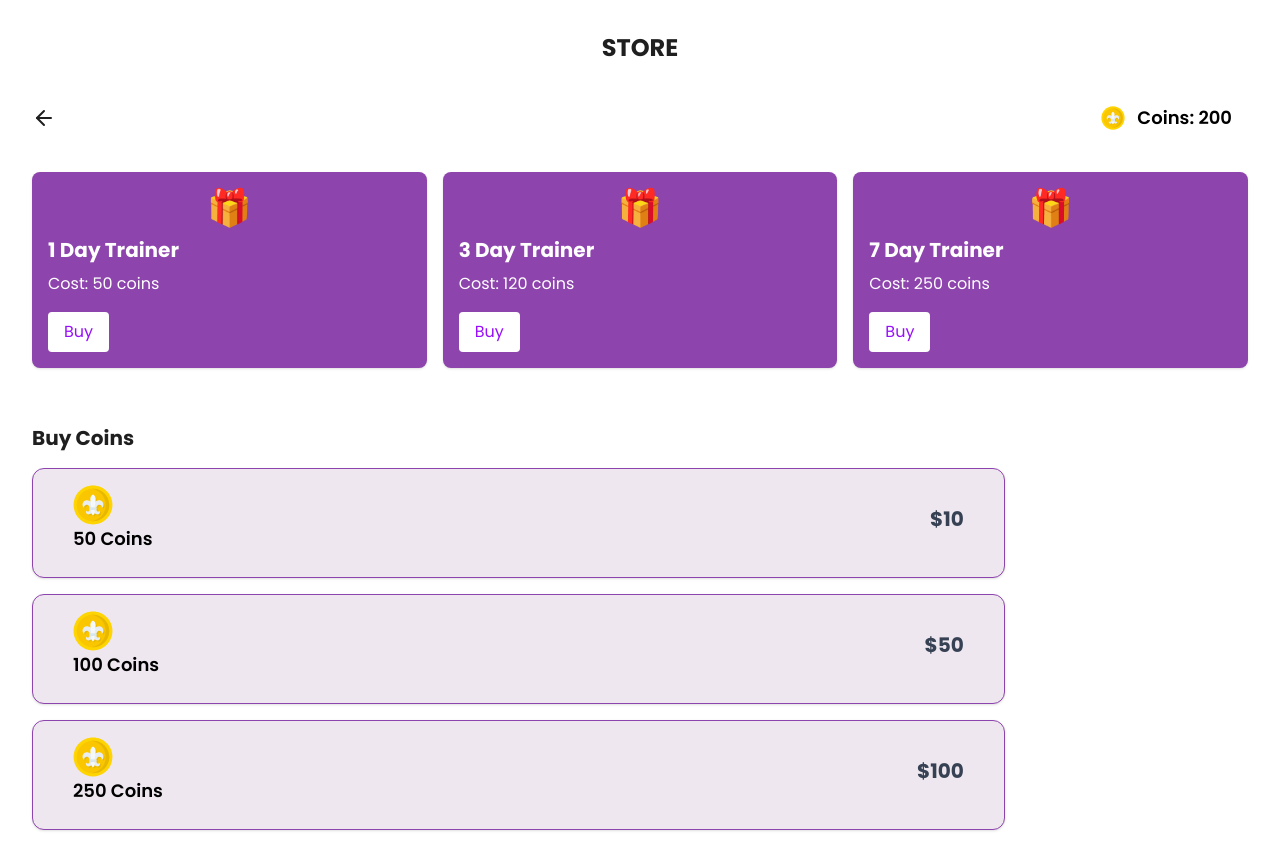
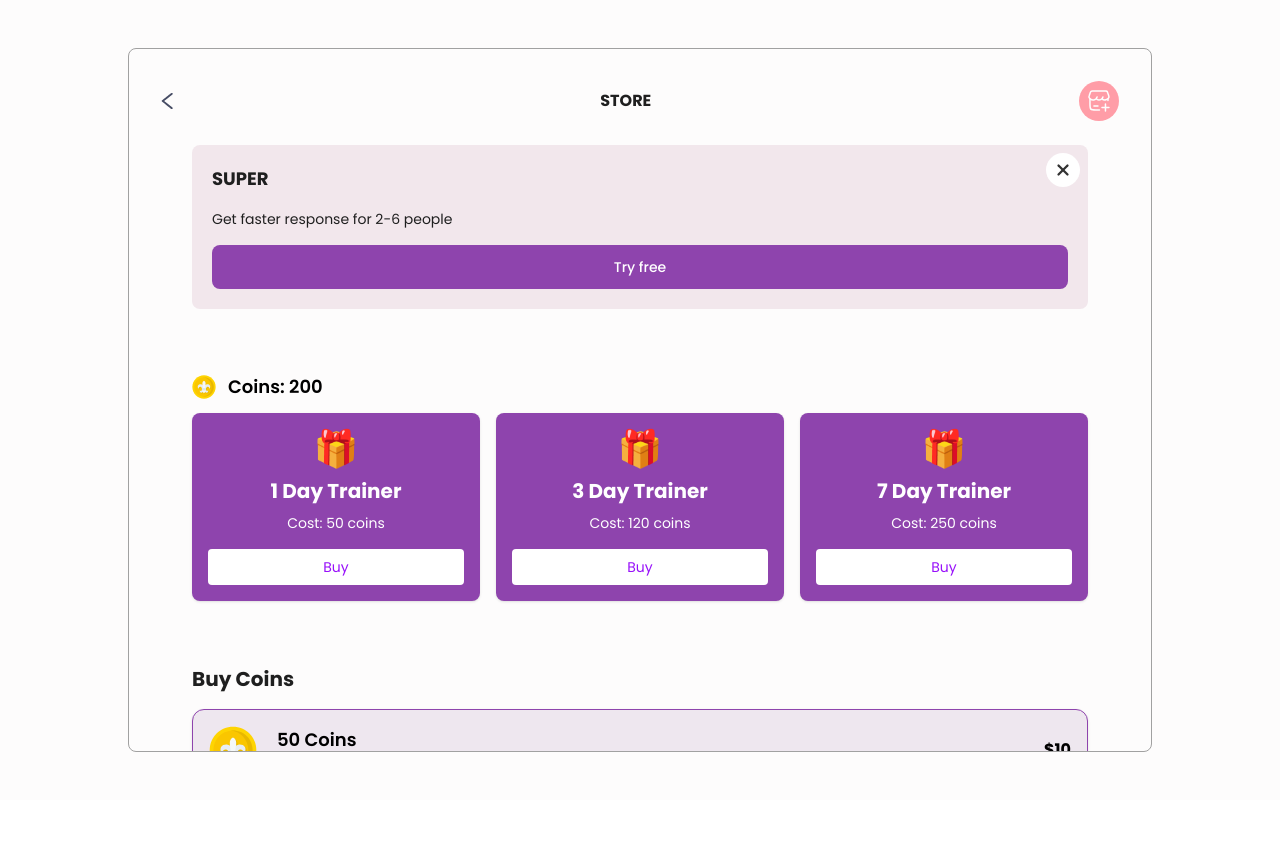
Before and after one commit to JasmondWorks/momo_the-dynamos_nithub, a React (Vite) app in the folder frontend/: page /store-page in a window 1280 px wide. After the commit the page ends 800 px from the top, so only its background shows below. Built offline with nearby package versions, Linux system fonts and the light colour scheme.

Commit message:
complete the store ui

```diff
--- a/frontend/src/component/borderLayout.jsx
+++ b/frontend/src/component/borderLayout.jsx
@@ -1,7 +1,7 @@
 const BorderLayout = ({ children, className = "" }) => {
   return (
     <div className={`${className} p-6 lg:p-12 h-[100vh] bg-[#fdfcfc]`}>
-      <div className="border border-neutral-400 rounded-lg h-full max-w-5xl mx-auto text-sm relative">
+      <div className="border border-neutral-400 rounded-lg h-full max-w-5xl mx-auto text-sm relative overflow-auto">
         {children}
       </div>
     </div>
--- a/frontend/src/component/navbar.jsx
+++ b/frontend/src/component/navbar.jsx
@@ -58,7 +58,9 @@ function Navbar() {
 
       <div className="flex gap-3 items-center">
         <div className="justify-end gap-2 items-center flex">
-          <img src={coin} alt="momo coin" className="h-10" />
+          <Link to="/store-page">
+            <img src={coin} alt="momo coin" className="h-10" />
+          </Link>
           <p className="text-black size-6">140</p>
           <img src={momoFrame} className="h-12 md:h-14" alt="momo frame" />
         </div>
--- a/frontend/src/component/store/buyCoin.jsx
+++ b/frontend/src/component/store/buyCoin.jsx
@@ -1,38 +1,43 @@
-import React from 'react';
+import React from "react";
 //import momoCoin from "../assets/momoCoin.svg"
-import momoCoin from "../../assets/momoCoin.svg"
+import momoCoin from "../../assets/momoCoin.svg";
 
 const coinPackages = [
-  { id: 1, amount: 50, price: '$10' },
-  { id: 2, amount: 100, price: '$50' },
-  { id: 3, amount: 250, price: '$100' },
+  { id: 1, amount: 50, price: "$10" },
+  { id: 2, amount: 100, price: "$50" },
+  { id: 3, amount: 250, price: "$100" },
 ];
 
 function BuyCoins() {
   const handleBuy = (packageItem) => {
     // Redirect to payment gateway URL
     const paymentURL = `https://example-payment.com/pay?coins=${packageItem.amount}&price=${packageItem.price}`;
-    window.open(paymentURL, '_blank'); // opens in a new tab
+    window.open(paymentURL, "_blank"); // opens in a new tab
   };
 
   return (
     <div className="mt-8">
       <h2 className="text-xl font-bold mb-4">Buy Coins</h2>
-      <div className="flex gap-4 flex-col rounded-full" onClick={() => handleBuy(pkg)}
-               >
+      <div
+        className="flex gap-4 flex-col rounded-full"
+        onClick={() => handleBuy(pkg)}
+      >
         {coinPackages.map((pkg) => (
           <div
             onClick={() => handleBuy(pkg)}
             key={pkg.id}
-        className="bg-[#EEE7EF] border border-[#8E44AD] text-black p-4 rounded-xl min-w-[150px] text-center shadow  hover:bg-[#8E44AD] cursor-pointer w-[80%]"
+            className="bg-[#EEE7EF] w-full border border-[#8E44AD] text-black p-4 rounded-xl min-w-[150px] shadow  hover:bg-[#8E44AD] hover:text-white cursor-pointer"
           >
-            <div className='flex justify-between items-center pr-6 pl-6'>
-            <div className="text-3xl mb-2">
-                <img src={momoCoin} alt="" />
-                 <p className="text-lg font-semibold">{pkg.amount} Coins</p>
-            </div>
+            <div className="flex justify-between items-center">
+              <div className="flex gap-5 items-center">
+                <img src={momoCoin} alt="" className="h-12" />
+                <div className="h-full flex flex-col justify-between">
+                  <p className="font-semibold text-lg">{pkg.amount} Coins</p>
+                  <p className="opacity-70">Discounted price</p>
+                </div>
+              </div>
 
-            <p className="text-xl font-bold text-gray-700 mb-2">{pkg.price}</p>
+              <p className="text-base font-bold">{pkg.price}</p>
             </div>
             {/* <button
               onClick={() => handleBuy(pkg)}
--- a/frontend/src/component/store/coinDisplay.jsx
+++ b/frontend/src/component/store/coinDisplay.jsx
@@ -1,13 +1,12 @@
-import React from 'react';
-import momoCoin from "../../assets/momoCoin.svg"
+import React from "react";
+import momoCoin from "../../assets/momoCoin.svg";
 
 function CoinDisplay({ coins }) {
   return (
     <div className="text-right text-lg font-semibold text-black">
-        <span className='flex justify-end items-center gap-3 p-4' >
-    <img src={momoCoin} alt="" className='size-6' />   Coins: {coins}
-
-        </span>
+      <span className="flex justify-end items-center gap-3">
+        <img src={momoCoin} alt="" className="size-6" /> Coins: {coins}
+      </span>
     </div>
   );
 }
--- a/frontend/src/component/store/productCard.jsx
+++ b/frontend/src/component/store/productCard.jsx
@@ -1,14 +1,14 @@
-import React from 'react';
+import React from "react";
 
 function ProductCard({ product, onBuy }) {
   return (
-    <div className="bg-[#8E44AD] text-white p-4 rounded-lg shadow">
+    <div className="bg-[#8E44AD] text-white text-center p-4 rounded-lg shadow">
       <div className="text-4xl text-center mb-2">🎁</div>
       <h3 className="text-xl font-bold">{product.name}</h3>
       <p className="mt-2">Cost: {product.cost} coins</p>
       <button
         onClick={() => onBuy(product)}
-        className="mt-4 bg-white text-purple-600 px-4 py-2 rounded hover:bg-purple-100 cursor-pointer"
+        className="mt-4 bg-white w-full text-purple-600 px-4 py-2 rounded hover:bg-purple-100 cursor-pointer"
       >
         Buy
       </button>
--- a/frontend/src/pages/store.jsx
+++ b/frontend/src/pages/store.jsx
@@ -1,58 +1,85 @@
-import React, { useState } from 'react';
 //import ProductCard from '../components/ProductCard';
-import ProductCard from '../component/store/productCard';
+import ProductCard from "../component/store/productCard";
 //import MyItems from '../components/MyItems';
-import MyItems from '../component/store/myItems';
+import MyItems from "../component/store/myItems";
 //import CoinDisplay from '../components/CoinDisplay';
-import CoinDisplay from '../component/store/coinDisplay';
-import BuyCoins from '../component/store/buyCoin';
-import { ArrowLeftIcon } from 'lucide-react';
-import {Link} from "react-router-dom"
+import CoinDisplay from "../component/store/coinDisplay";
+import BuyCoins from "../component/store/buyCoin";
+import { ArrowLeftIcon, X } from "lucide-react";
+import { Link } from "react-router-dom";
+import BorderLayout from "../component/borderLayout";
+import goBackIcon from "../assets/goBackIcon.svg";
+import storeIcon from "../assets/storeIcon.svg";
+import { useState } from "react";
 
 const products = [
-  { id: 1, name: '1 Day Trainer', cost: 50 },
-  { id: 2, name: '3 Day Trainer', cost: 120 },
-  { id: 3, name: '7 Day Trainer', cost: 250 },
+  { id: 1, name: "1 Day Trainer", cost: 50 },
+  { id: 2, name: "3 Day Trainer", cost: 120 },
+  { id: 3, name: "7 Day Trainer", cost: 250 },
 ];
 
 function Store() {
   const [coins, setCoins] = useState(200);
   const [myItems, setMyItems] = useState([]);
+  const [isDialogOpen, setIsDialogOpen] = useState(true);
 
   const handleBuy = (product) => {
     if (coins >= product.cost) {
       setCoins(coins - product.cost);
       setMyItems((prev) => [...prev, product]);
     } else {
-      alert('Not enough coins!');
+      alert("Not enough coins!");
     }
   };
 
   return (
-    <div className="p-8 space-y-6 min-h-screen flex flex-col justify-center ">
-      <h2 className="text-2xl font-bold text-center">STORE</h2>
-      <div className='flex justify-between items-center'>
-
+    <BorderLayout>
+      <div className="p-8 space-y-6 min-h-screen flex flex-col justify-center">
+        <header className="flex justify-between items-center">
           <Link to="/">
-            <ArrowLeftIcon/>
+            <img src={goBackIcon} alt="back icon" className="h-4" />
           </Link>
-
-
+          <h2 className="text-base font-bold text-center">STORE</h2>
+          <Link to="#" className="bg-[var(--color-primary)] p-2 rounded-full">
+            <img src={storeIcon} alt="store icon" className="" />
+          </Link>
+        </header>
+        <div className="max-w-4xl mx-auto w-full space-y-16">
+          {isDialogOpen && (
+            <div className="p-5 bg-[var(--color-gradient)] rounded-lg relative space-y-4">
+              <button
+                className="rounded-full bg-white p-2 absolute top-2 right-2 cursor-pointer"
+                onClick={() => setIsDialogOpen(false)}
+              >
+                <X color="#333" strokeWidth={3} size={18} />
+              </button>
+              <h3 className="font-bold text-lg">SUPER</h3>
+              <p>Get faster response for 2-6 people</p>
+              <button className="text-white rounded-lg bg-[var(--color-tertiary)] p-3 w-full cursor-pointer font-medium text-center">
+                Try free
+              </button>
+            </div>
+          )}
+          <div className="flex justify-between items-center mb-3">
             <CoinDisplay coins={coins} />
-
-
           </div>
-
           <div className="grid grid-cols-1 sm:grid-cols-2 md:grid-cols-3 gap-4">
+            {/* <div className="flex gap-4 overflow-auto no-scrollbar"> */}
             {products.map((product) => (
-          <ProductCard key={product.id} product={product} onBuy={handleBuy} />
+              <div className="w-full min-w-[200px]">
+                <ProductCard
+                  key={product.id}
+                  product={product}
+                  onBuy={handleBuy}
+                />
+              </div>
             ))}
           </div>
-
           <MyItems items={myItems} />
-
-      <BuyCoins/>
+          <BuyCoins />
         </div>
+      </div>
+    </BorderLayout>
   );
 }
 
```
Also changed, not shown: frontend/src/assets/storeIcon.svg (added). Lines whose indentation alone changed are shown as unchanged.
